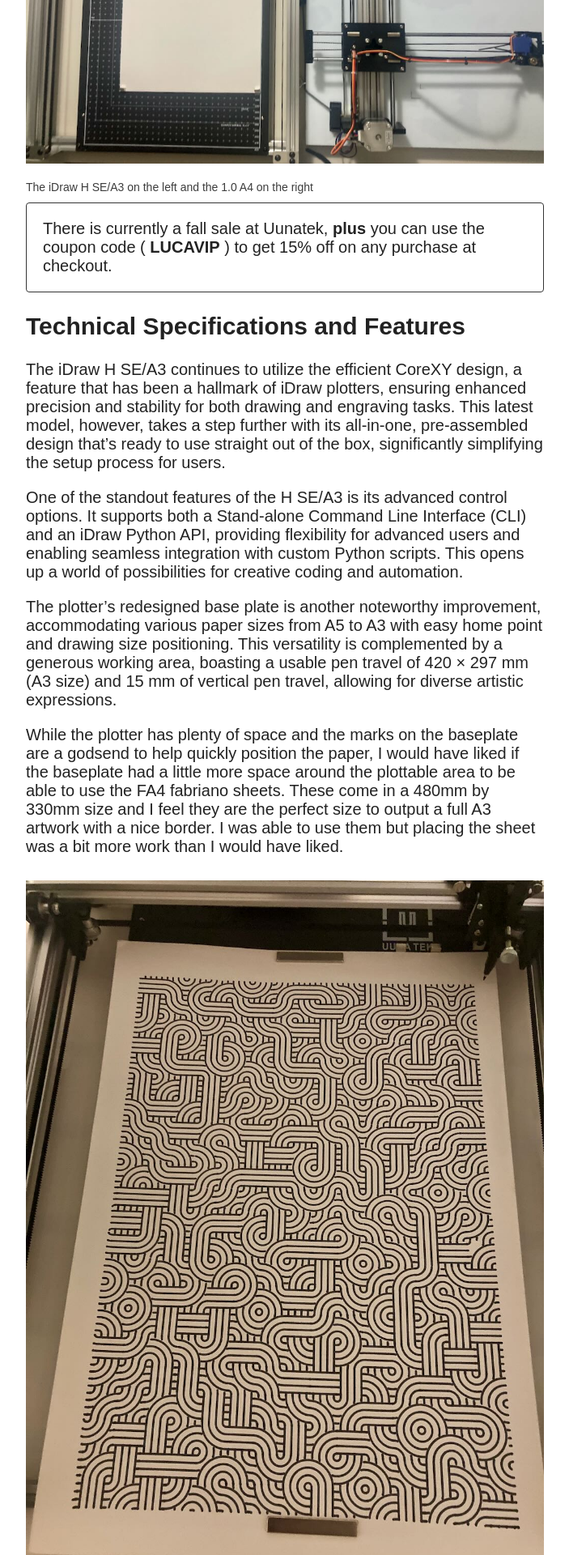
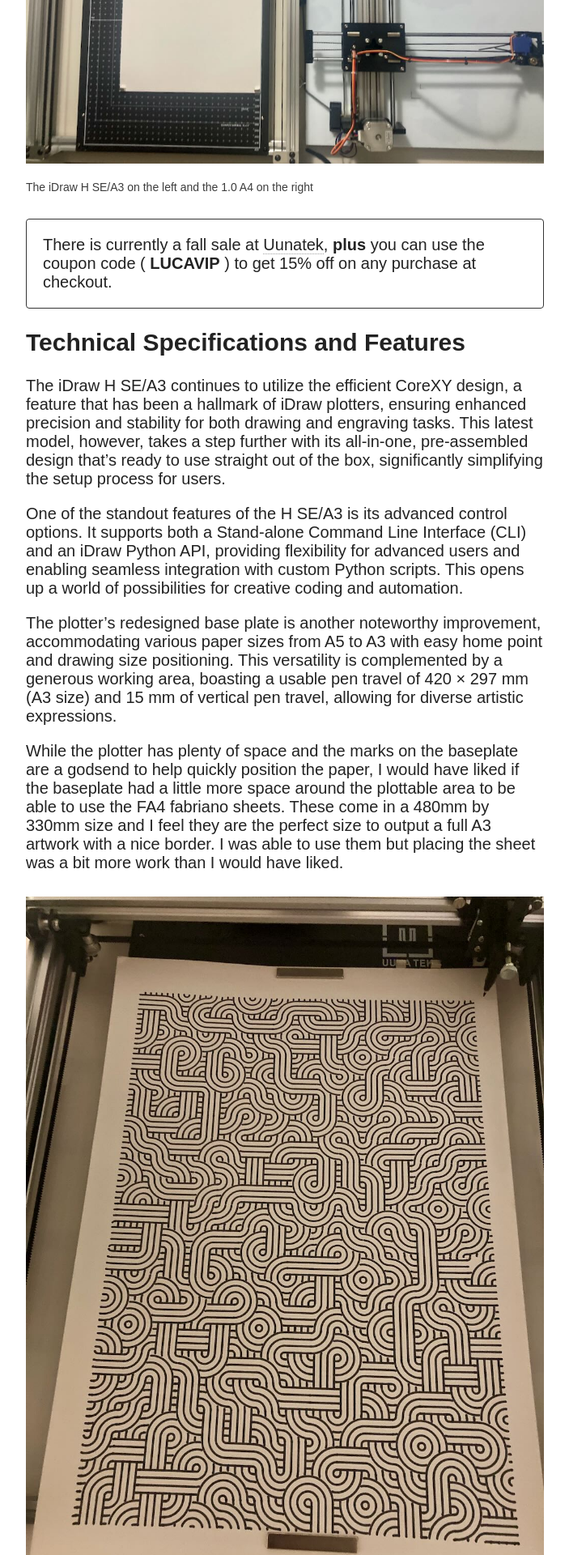
Before and after one commit to luca/luca.github.com, a Jekyll site: the page built from art/idraw-a3se-review.md, in a window 1280 px wide. Shown: the part 1500-3420 px from the top of the page at 81% size, without its empty margins (288-991 px from the left). Built offline with Jekyll 4.4.1, drawn with Linux system fonts in a browser that asks for light colours; nearby versions of some CDN libraries.

Commit message:
Fixes call to action

```diff
--- a/art/idraw-a3se-review.md
+++ b/art/idraw-a3se-review.md
@@ -15,11 +15,11 @@
 
 {% include image.html url="images/two-plotters.jpeg" description="The iDraw H SE/A3 on the left and the 1.0 A4 on the right" %}
 
-<div class="well">
+<p class="well">
 
     There is currently a fall sale at <a href="https://uunatek.com">Uunatek</a>, <b>plus</b> you can use the coupon code ( <b>LUCAVIP</b> ) to get 15% off on any purchase at checkout.
 
-</div>
+</p>
 
 ## Technical Specifications and Features
 
@@ -362,8 +362,8 @@
 
 Whether you're a seasoned generative artist or just beginning to explore this field, the UUNA TEK iDraw H SE/A3 offers a powerful tool for translating your digital visions into tangible, one-of-a-kind artworks. Happy plotting!
 
-<div class="well">
+<p class="well">
 
     Don't forget, use the coupon code ( <b>LUCAVIP</b> ) to get 15% off on any purchase at checkout at <a href="https://uunatek.com">https://uunatek.com</a>
 
-</div>
+</p>
```
